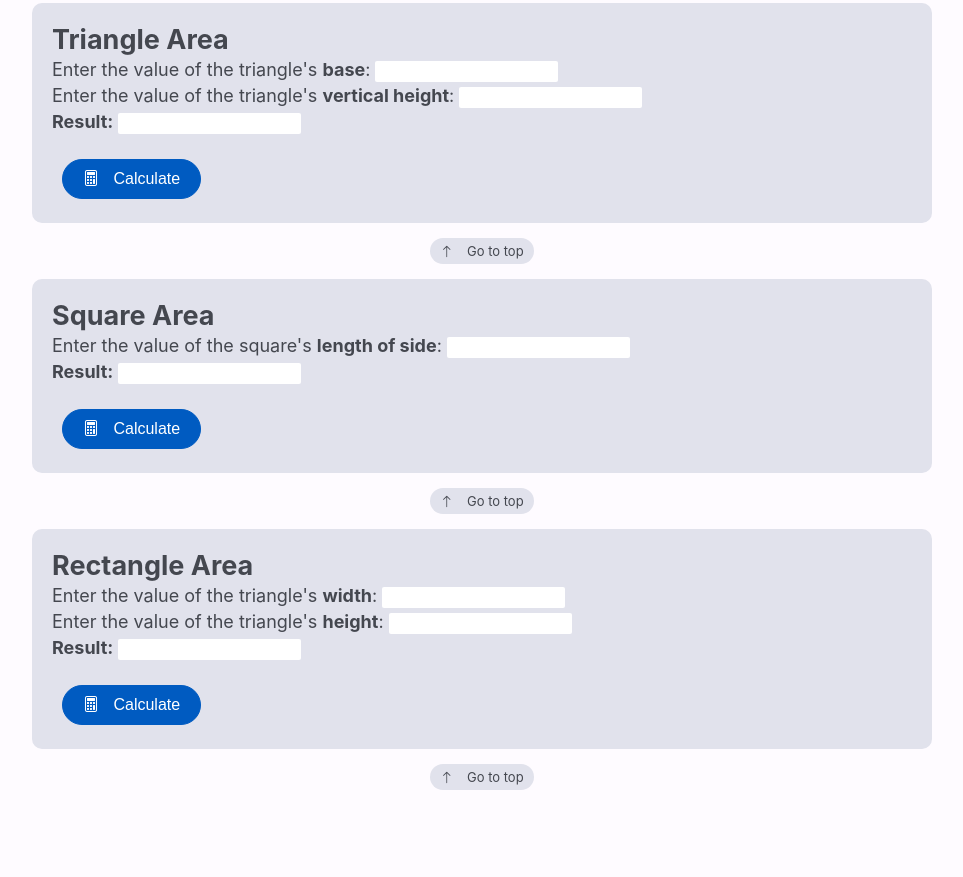
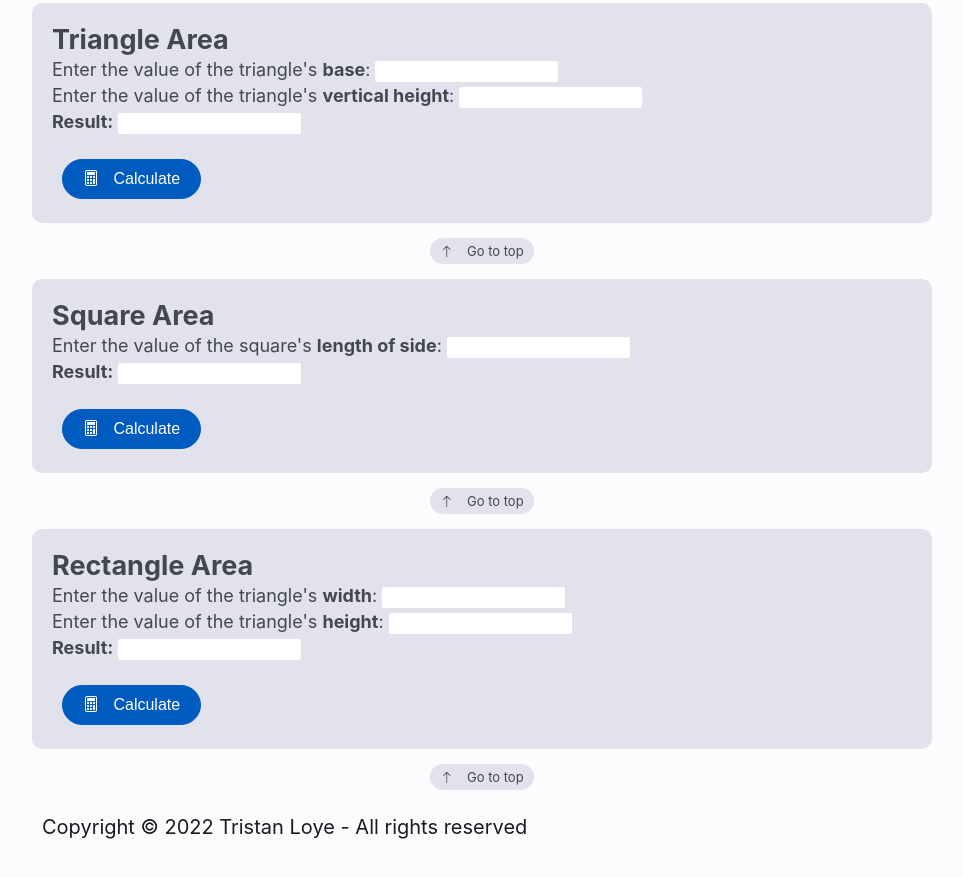
Before and after one commit to trisl01/L3-S5-LAB-Web, a plain HTML site: page Labwork-4/index.html in a window 1280 px wide. Shown: the part 584-1461 px from the top of the page, without its empty margins (158-1121 px from the left). Drawn offline with Linux system fonts and the light colour scheme.

Commit message:
update add `copyright` inside `footer`

```diff
--- a/Labwork-4/index.html
+++ b/Labwork-4/index.html
@@ -153,7 +153,9 @@
       </a>
     </div>
 
-    <footer></footer>
+    <footer>
+      Copyright © 2022 Tristan Loye - All rights reserved
+    </footer>
 
     <script src="../scripts/app.js"></script>
   </body>
```
Also changed, not shown: Labwork-3/index.html (+1 -1 lines), Quick-lab-1/index.html (+3 -1 lines), Quick-lab-2/index.html (+3 -1 lines), index.html (+1 -1 lines).
